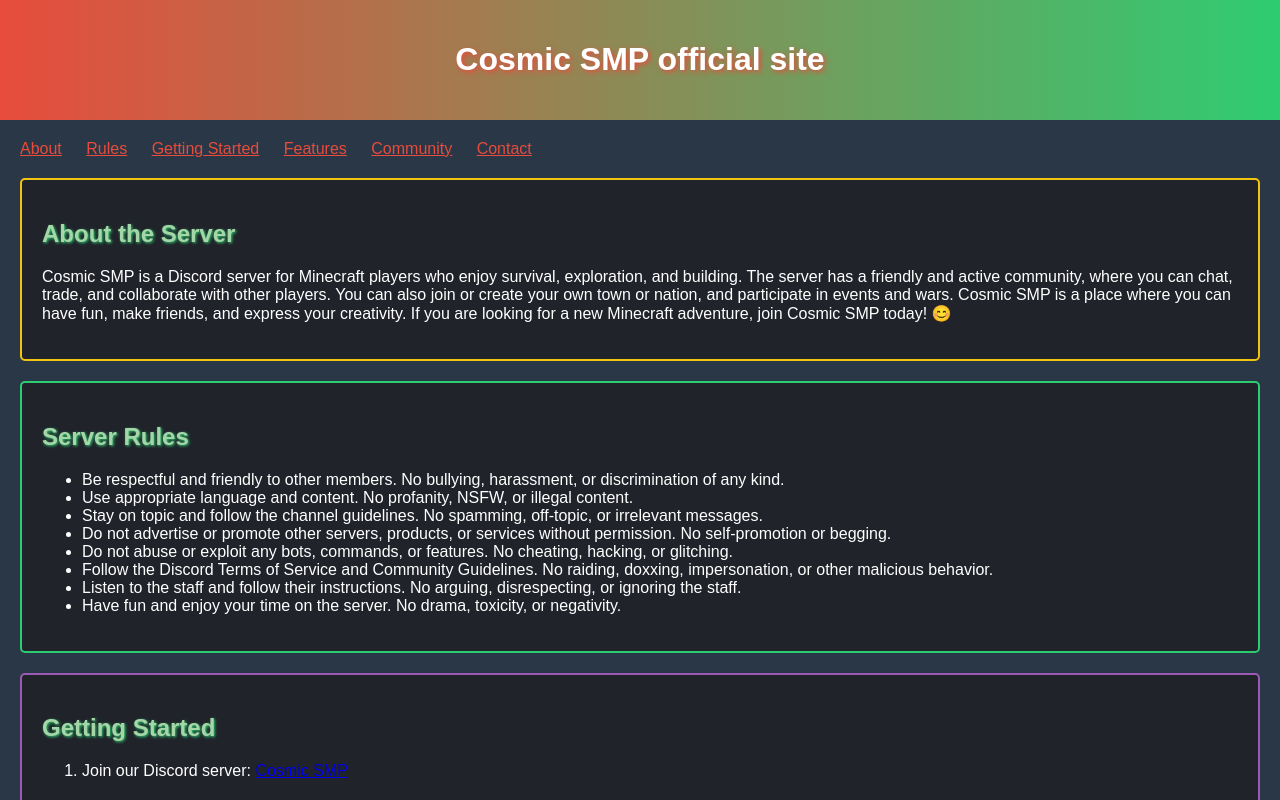
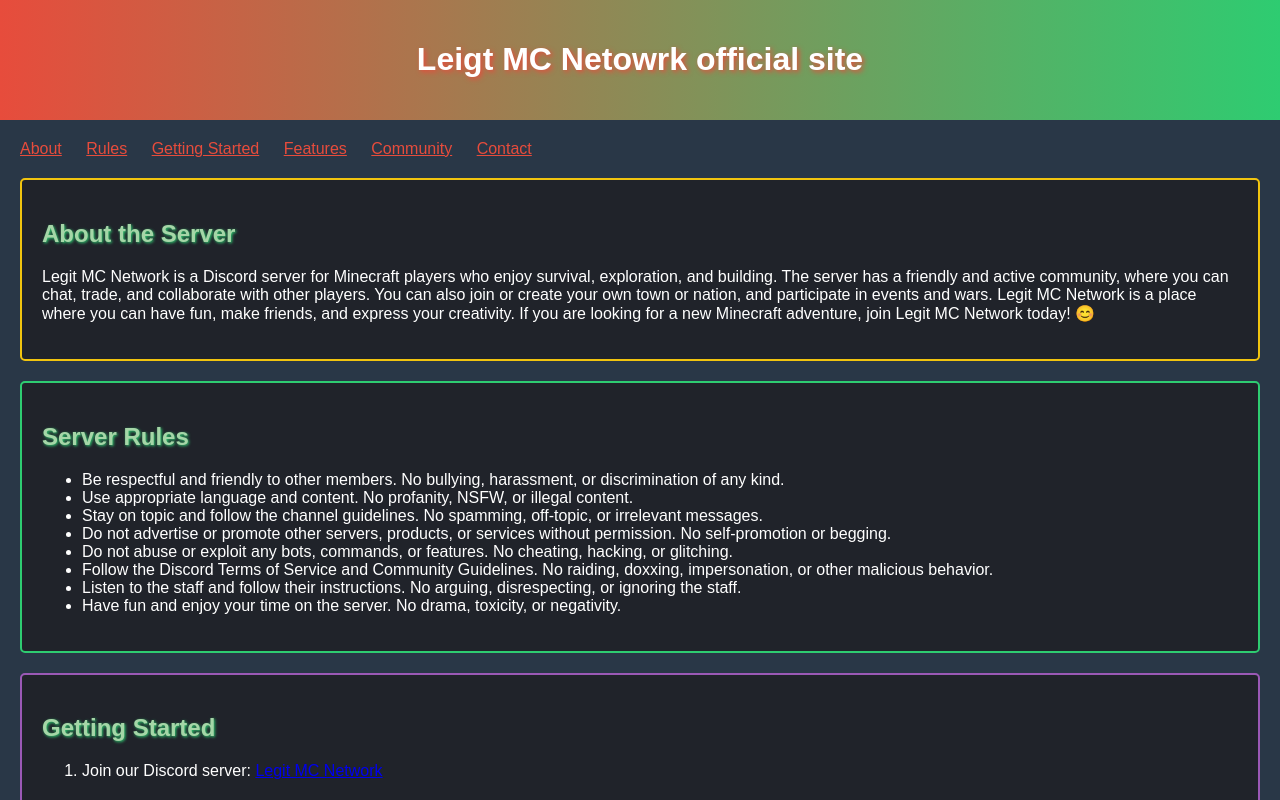
Before and after one commit to legitmcnetwork/legitmcnetwork.github.io, a plain HTML site: page index.html in a window 1280 px wide. Shown: the top 800 px of the page. Drawn offline with Linux system fonts and the light colour scheme; a script that the page names is missing.

Commit message:
Update index.html

```diff
--- a/index.html
+++ b/index.html
@@ -3,12 +3,12 @@
 <head>
     <meta charset="UTF-8">
     <meta name="viewport" content="width=device-width, initial-scale=1.0">
-    <title>Cosmic SMP</title>
+    <title>Legit MC Network</title>
     <link rel="stylesheet" href="style.css">
 </head>
 <body>
     <header>
-        <h1>Cosmic SMP official site</h1>
+        <h1>Leigt MC Netowrk official site</h1>
     </header>
 
     <main>
@@ -25,7 +25,7 @@
 
         <section id="about">
             <h2>About the Server</h2>
-            <p>Cosmic SMP is a Discord server for Minecraft players who enjoy survival, exploration, and building. The server has a friendly and active community, where you can chat, trade, and collaborate with other players. You can also join or create your own town or nation, and participate in events and wars. Cosmic SMP is a place where you can have fun, make friends, and express your creativity. If you are looking for a new Minecraft adventure, join Cosmic SMP today! 😊</p>
+            <p>Legit MC Network is a Discord server for Minecraft players who enjoy survival, exploration, and building. The server has a friendly and active community, where you can chat, trade, and collaborate with other players. You can also join or create your own town or nation, and participate in events and wars. Legit MC Network is a place where you can have fun, make friends, and express your creativity. If you are looking for a new Minecraft adventure, join Legit MC Network today! 😊</p>
         </section>
 
         <section id="rules">
@@ -45,7 +45,7 @@
         <section id="getting-started">
             <h2>Getting Started</h2>
             <ol>
-                <li>Join our Discord server: <a href="https://discord.gg/WMtkBa9dYd">Cosmic SMP</a></li>
+                <li>Join our Discord server: <a href="https://discord.gg/QuvNTTxEuX">Legit MC Network</a></li>
 
 
             </ol>
@@ -74,7 +74,7 @@
 
         <section id="community">
             <h2>Community</h2>
-            <p>Cosmic SMP is a Discord server for Minecraft fans who want to experience survival, exploration, and building in a new way. The server supports both Java and Bedrock players, and has a huge map with land claiming and custom terrain. You can also join or create your own town or nation, and engage in events and wars with other players. Cosmic SMP is a lively and active community, where you can chat, trade, and cooperate with other Minecraft lovers. Whether you are looking for a new challenge, a creative outlet, or a place to make friends, Cosmic SMP is the server for you! 😊</p>
+            <p>Legit MC Network is a Discord server for Minecraft fans who want to experience survival, exploration, and building in a new way. The server supports both Java and Bedrock players, and has a huge map with land claiming and custom terrain. You can also join or create your own town or nation, and engage in events and wars with other players. Legit MC Network is a lively and active community, where you can chat, trade, and cooperate with other Minecraft lovers. Whether you are looking for a new challenge, a creative outlet, or a place to make friends, Legit MC Network is the server for you! 😊</p>
         </section>
 
         <section id="contact">
@@ -84,7 +84,7 @@
     </main>
 
     <footer>
-        <p>&copy; 2024 copyright Cosmic smp</p>
+        <p>&copy; 2024 copyright Legit MC Network</p>
     </footer>
     <script src="script.js"></script>
 </body>
```
